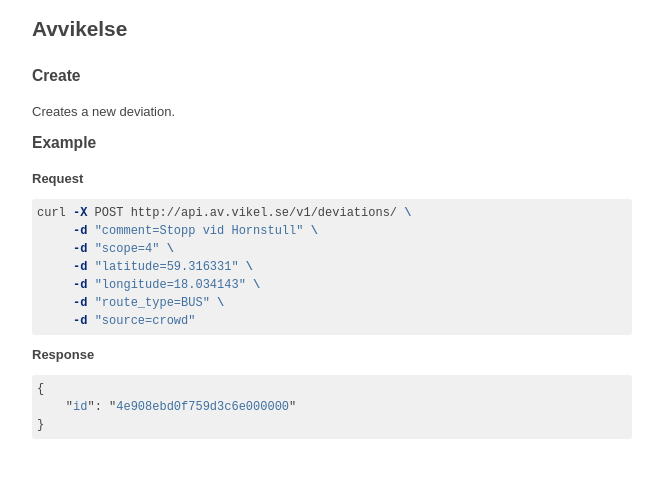
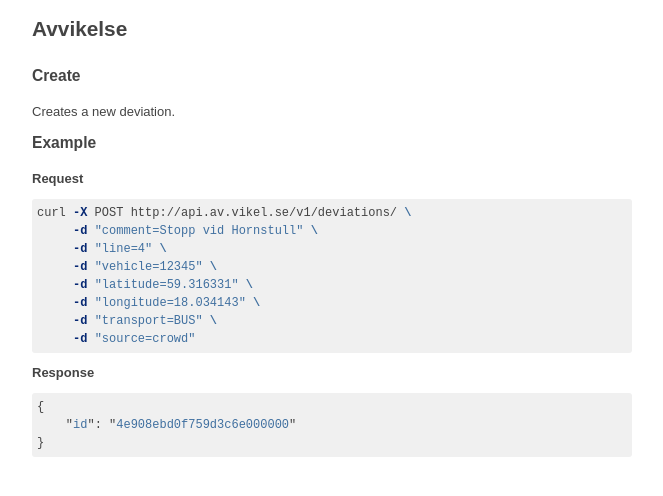
Before and after one commit to avvikelse/avvikelse.github.com, a Jekyll site: the page built from _posts/2011-10-08-create.markdown, in a window 1280 px wide. Shown: the top 496 px of the page, without its empty margins (308-971 px from the left). Built offline with Jekyll 4.4.1, drawn with Linux system fonts in a browser that asks for light colours.

Commit message:
Updated docs.

```diff
--- a/_posts/2011-10-08-create.markdown
+++ b/_posts/2011-10-08-create.markdown
@@ -12,10 +12,11 @@ Creates a new deviation.
 {% highlight bash %}
 curl -X POST http://api.av.vikel.se/v1/deviations/ \
      -d "comment=Stopp vid Hornstull" \
-     -d "scope=4" \
+     -d "line=4" \
+     -d "vehicle=12345" \
      -d "latitude=59.316331" \
      -d "longitude=18.034143" \
-     -d "route_type=BUS" \
+     -d "transport=BUS" \
      -d "source=crowd"
 {% endhighlight %}
 
```
